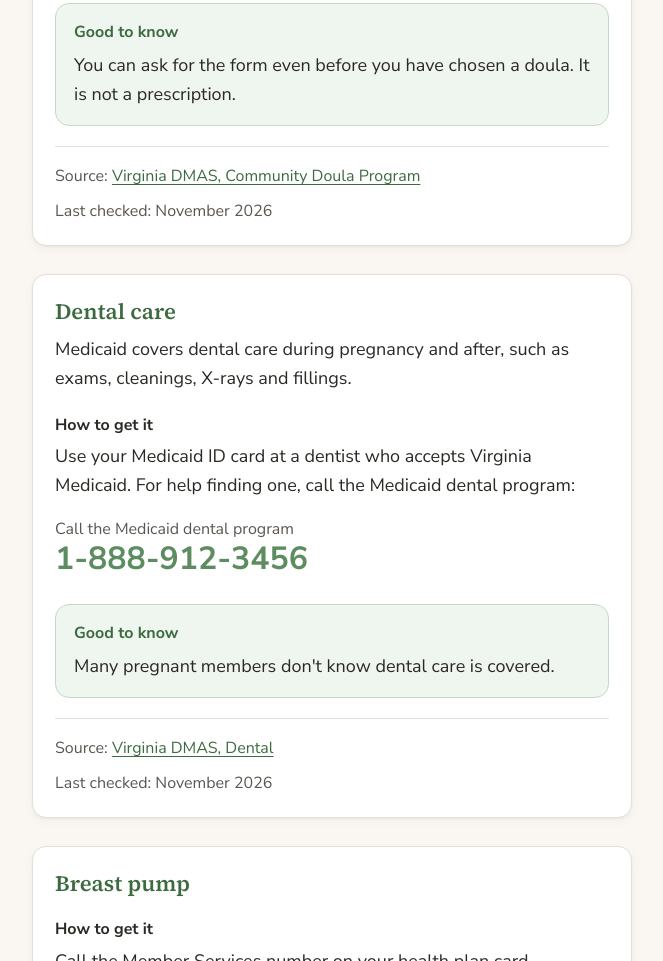
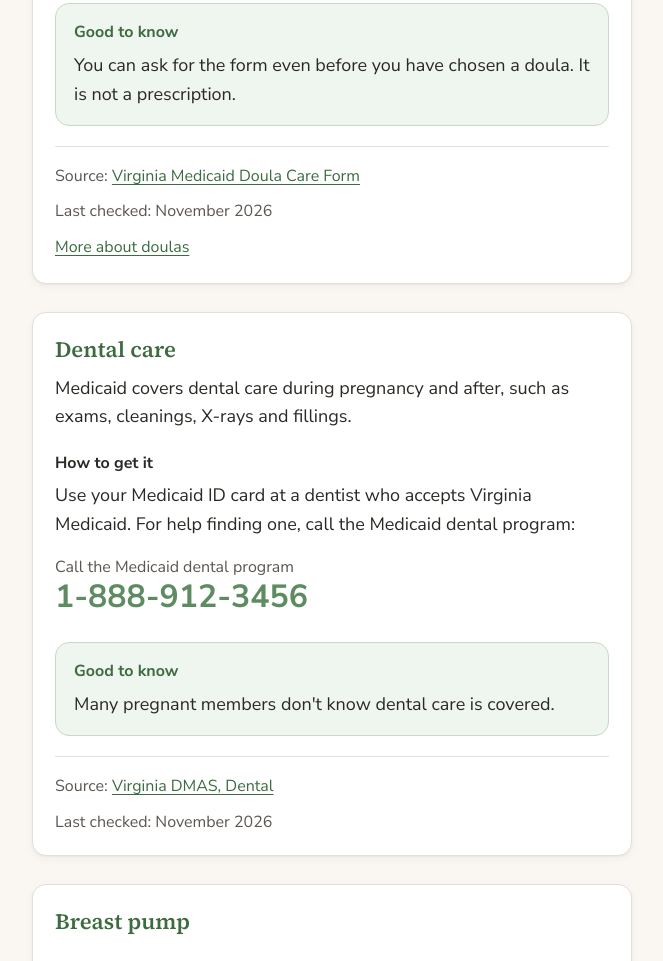
Before and after one commit to Jav97970/steady-start-va, a plain HTML site: page coverage.html in a window 1280 px wide. Shown: the part 1514-2475 px from the top of the page, without its empty margins (308-971 px from the left). Drawn offline with Linux system fonts and the light colour scheme.

Commit message:
Doula card: cite the Medicaid Doula Care Form as the source
The source link now points to the current Virginia Medicaid Doula Care
Form. The DMAS community doula program page stays as a secondary
'More about doulas' link. No other wording changed.

Co-Authored-By: Claude Fable 5.2 <noreply@anthropic.com>

```diff
--- a/coverage.html
+++ b/coverage.html
@@ -79,8 +79,9 @@
         <p>You can ask for the form even before you have chosen a doula. It is not a prescription.</p>
       </div>
       <div class="src">
-        <p>Source: <a href="https://www.dmas.virginia.gov/for-members/benefits-and-services/maternal-and-child-health/community-doula-program/">Virginia DMAS, Community Doula Program</a></p>
+        <p>Source: <a href="https://vamedicaid.dmas.virginia.gov/sites/default/files/2026-07/MES_VA_3100_Medicaid_Doula_Care_Form_Combined_ENG.pdf">Virginia Medicaid Doula Care Form</a></p>
         <p>Last checked: November 2026</p>
+        <p><a href="https://www.dmas.virginia.gov/for-members/benefits-and-services/maternal-and-child-health/community-doula-program/">More about doulas</a></p>
       </div>
     </section>
 
```
